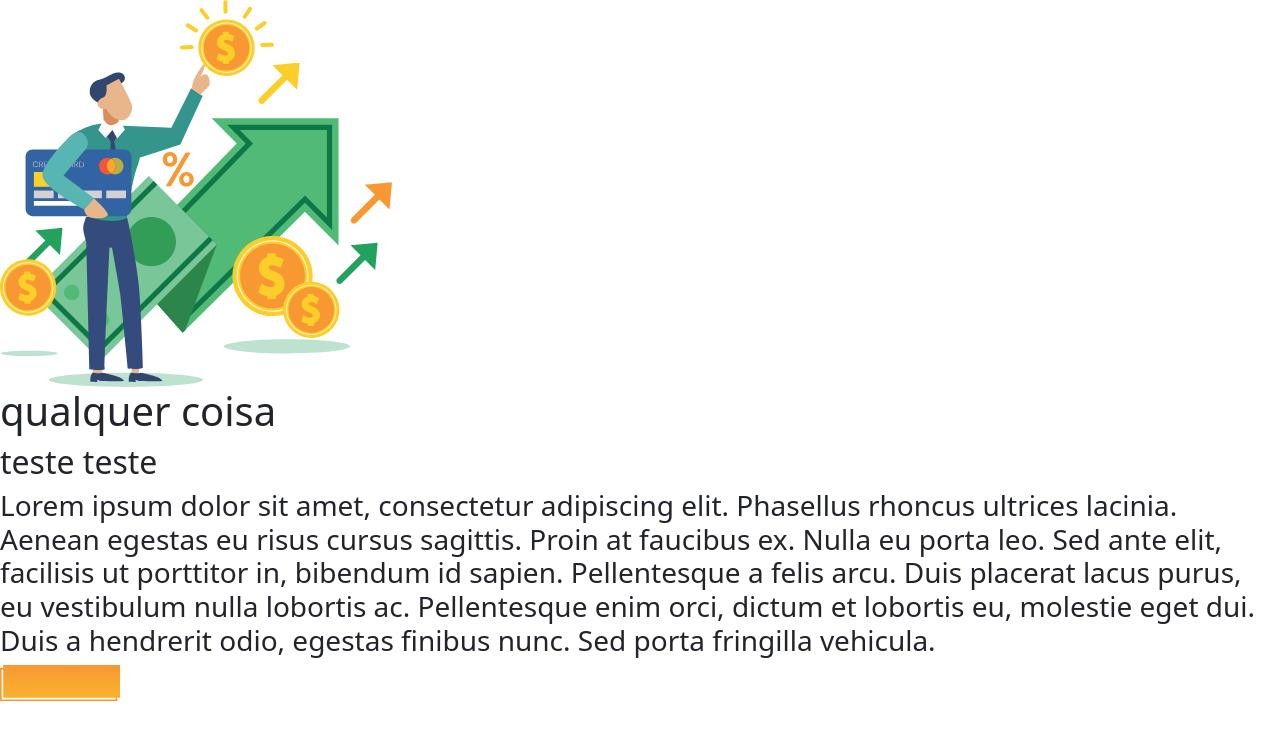
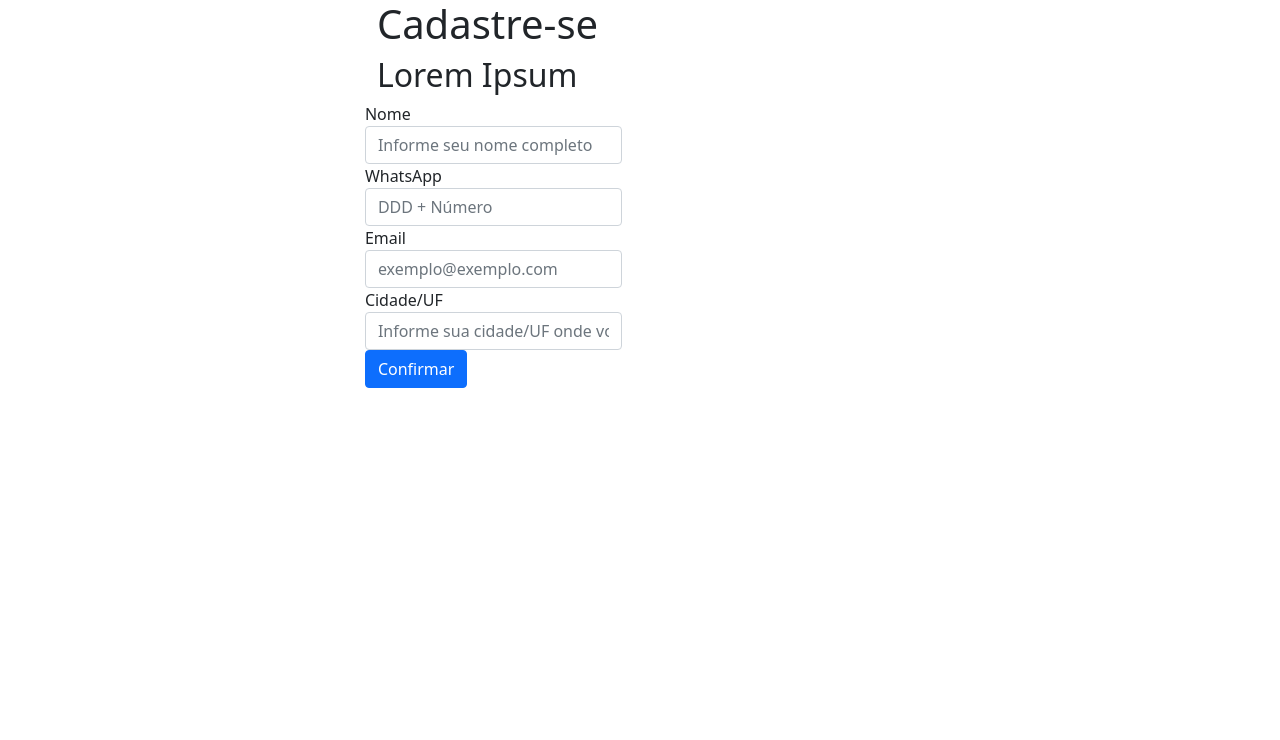
Before and after one commit to Wakanda-city/wakanda-city-fe, an Angular app: page / in a window 1280 px wide. Shown: the top 740 px of the page. Built offline with nearby package versions, Linux system fonts and the light colour scheme.

Commit message:
criado component de cadastro e estrutura HTML em andandamento

```diff
--- /dev/null
+++ b/src/app/landing-page/components/cadastro-cidadao/cadastro-cidadao.component.html
@@ -0,0 +1,29 @@
+<div class="d-flex justify-content-center">
+    <div class="d-inline-flex flex-wrap">
+        <div class="mx-4 container">
+            <h1>Cadastre-se</h1>
+            <h2>Lorem Ipsum</h2>
+        </div>
+        <form class="mx-4">
+            <div class="form-group">
+                <label for="InputNome">Nome</label>
+                <input type="email" class="form-control" id="InputNome" aria-describedby="emailHelp"
+                    placeholder="Informe seu nome completo">
+            </div>
+            <div class="form-group">
+                <label for="InputWhatsApp">WhatsApp</label>
+                <input type="tel" class="form-control" id="InputWhatsApp" placeholder="DDD + Número">
+            </div>
+            <div class="form-group">
+                <label for="InputEmail">Email</label>
+                <input type="email" class="form-control" id="InputEmail" placeholder="exemplo@exemplo.com">
+            </div>
+            <div class="form-group">
+                <label for="InputCidadeUF">Cidade/UF</label>
+                <input type="text" class="form-control" id="InputCidadeUF"
+                    placeholder="Informe sua cidade/UF onde você mora">
+            </div>
+            <button type="submit" class="btn btn-primary">Confirmar</button>
+        </form>
+    </div>
+</div>
--- /dev/null
+++ b/src/app/landing-page/components/cadastro-cidadao/cadastro-cidadao.component.ts
@@ -0,0 +1,15 @@
+import { Component, OnInit } from '@angular/core';
+
+@Component({
+  selector: 'app-cadastro-cidadao',
+  templateUrl: './cadastro-cidadao.component.html',
+  styleUrls: ['./cadastro-cidadao.component.scss']
+})
+export class CadastroCidadaoComponent implements OnInit {
+
+  constructor() { }
+
+  ngOnInit(): void {
+  }
+
+}
--- a/src/app/landing-page/landing-page.module.ts
+++ b/src/app/landing-page/landing-page.module.ts
@@ -2,13 +2,15 @@ import { NgModule } from '@angular/core';
 import { CommonModule } from '@angular/common';
 import { LandingPageComponent } from './landing-page/landing-page.component';
 import { BannerComponent } from './components/banner/banner.component';
+import { CadastroCidadaoComponent } from './components/cadastro-cidadao/cadastro-cidadao.component';
 
 
 
 @NgModule({
   declarations: [
     LandingPageComponent,
-    BannerComponent
+    BannerComponent,
+    CadastroCidadaoComponent
   ],
   imports: [
     CommonModule
--- a/src/app/landing-page/landing-page/landing-page.component.html
+++ b/src/app/landing-page/landing-page/landing-page.component.html
@@ -1 +1,2 @@
-<app-banner></app-banner>
+<!-- <app-banner></app-banner> -->
+<app-cadastro-cidadao></app-cadastro-cidadao>
```
Also changed, not shown: src/app/landing-page/components/cadastro-cidadao/cadastro-cidadao.component.scss (added), 1 other file (tests, documents, lock files or other folders).
